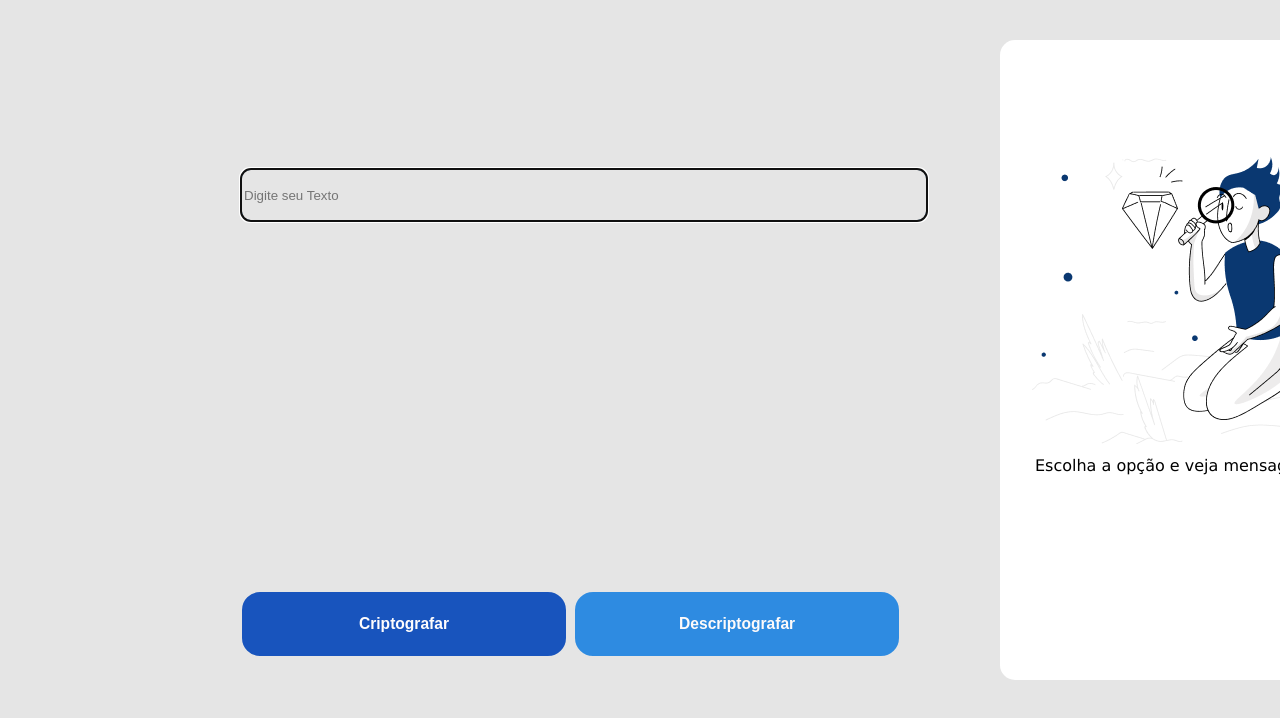
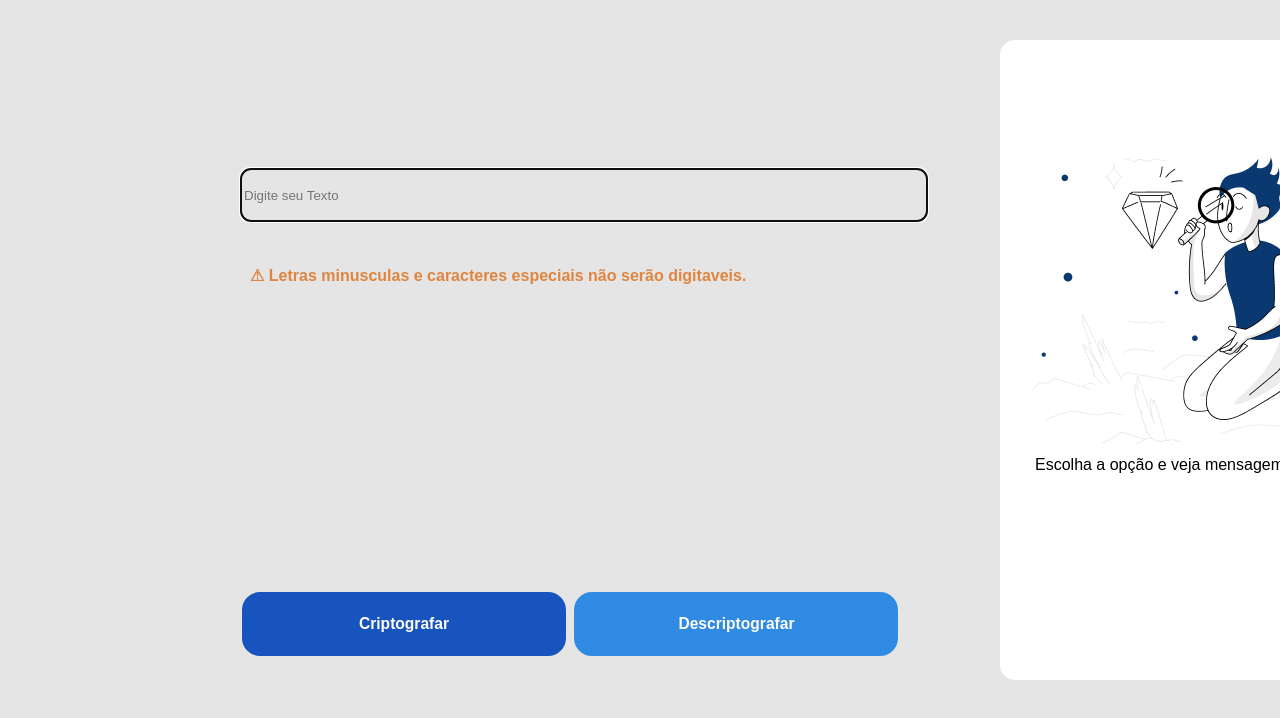
Before and after one commit to ViniciusFalcao/Encriptador-Javascript, a plain HTML site: page index.html in a window 1280 px wide. Shown: the top 718 px of the page. Drawn offline with Linux system fonts and the light colour scheme.

Commit message:
adicionei aviso

```diff
--- a/css/style.css
+++ b/css/style.css
@@ -1,6 +1,6 @@
 body {
     background-color: #E5E5E5;
-    font-family: Verdana, Geneva, Tahoma, sans-serif;
+    font-family: 'Montserrat', sans-serif;
 
 
 
@@ -97,3 +97,10 @@ body {
     color: white;
     visibility: hidden;
 }
+.aviso{
+    position: absolute;
+    top: 250px;
+    left: 250px;
+    font-weight: bold;
+    color: rgb(223, 133, 64);
+}
--- a/index.html
+++ b/index.html
@@ -9,6 +9,8 @@
 </head>
 <body >
     <input id="texto" placeholder="Digite seu Texto"/>
+    <p class="aviso">
+        &#9888; Letras minusculas e caracteres especiais não serão digitaveis.</p>
 
     <div id="retangulo">
         <textarea name="" id="saida" cols="30" rows="10"></textarea>
```
